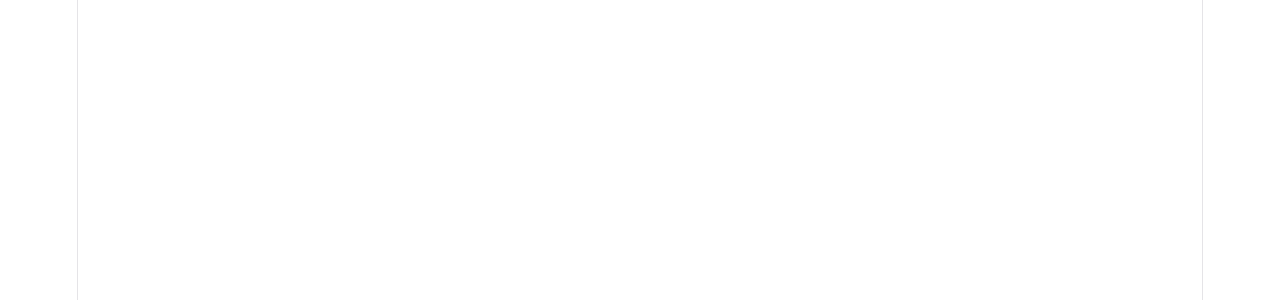
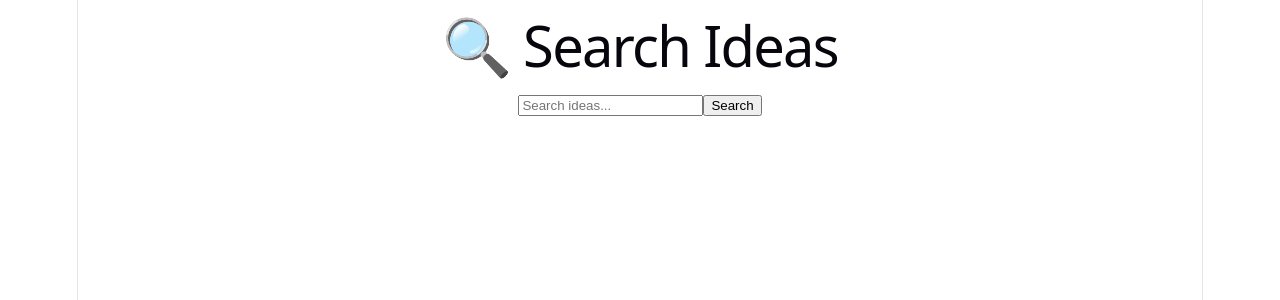
Before and after one commit to sushxnth17/idea-forge, a React app in the folder frontend/: page /search in a window 1280 px wide. Before the commit this address had no page. Shown: the top 300 px of the page. Built offline with nearby package versions, Linux system fonts and the light colour scheme; sample sign-in values are in the browser's storage; the HTML template or start-up script is replaced by a standard one.

Commit message:
Add idea search feature with frontend and backend integration

```diff
--- a/frontend/src/App.jsx
+++ b/frontend/src/App.jsx
@@ -9,7 +9,7 @@
 import Trending from "./pages/Trending";
 import CreateIdea from "./pages/CreateIdea";
 import IdeaDetails from "./pages/IdeaDetails";
-
+import Search from "./pages/Search";
 import ProtectedRoute from "./components/ProtectedRoute";
 
 function App() {
@@ -91,6 +91,15 @@
           }
         />
 
+        <Route
+          path="/search"
+          element={
+            <ProtectedRoute>
+              <Search />
+            </ProtectedRoute>
+          }
+        />
+
       </Routes>
 
     </BrowserRouter>
--- a/frontend/src/pages/Dashboard.jsx
+++ b/frontend/src/pages/Dashboard.jsx
@@ -41,6 +41,12 @@
 
             <br/><br/>
 
+            <Link to="/search">
+                Search Ideas
+            </Link>
+
+            <br/><br/>
+
             <button onClick={handleLogout}>
                 Logout
             </button>
--- /dev/null
+++ b/frontend/src/pages/Search.jsx
@@ -0,0 +1,73 @@
+import { useState } from "react";
+import { Link } from "react-router-dom";
+import api from "../services/api";
+
+function Search() {
+
+    const [query, setQuery] = useState("");
+    const [results, setResults] = useState([]);
+
+    async function handleSearch(e) {
+
+        e.preventDefault();
+
+        try {
+
+            const response = await api.get(
+                `/search?query=${query}`
+            );
+
+            setResults(response.data);
+
+        } catch(error) {
+            console.log(error);
+        }
+    }
+
+    return (
+        <div>
+
+            <h1>🔍 Search Ideas</h1>
+
+            <form onSubmit={handleSearch}>
+
+                <input
+                    type="text"
+                    placeholder="Search ideas..."
+                    value={query}
+                    onChange={(e)=>
+                        setQuery(e.target.value)
+                    }
+                />
+
+                <button type="submit">
+                    Search
+                </button>
+
+            </form>
+
+            <br/>
+
+            {results.map((idea)=>(
+                <Link
+                    key={idea.id}
+                    to={`/ideas/${idea.id}`}
+                >
+                    <div
+                        style={{
+                            border:"1px solid gray",
+                            padding:"10px",
+                            margin:"10px"
+                        }}
+                    >
+                        <h3>{idea.title}</h3>
+                        <p>{idea.description}</p>
+                    </div>
+                </Link>
+            ))}
+
+        </div>
+    );
+}
+
+export default Search;
```
Also changed, not shown: 1 other file (tests, documents, lock files or other folders).
